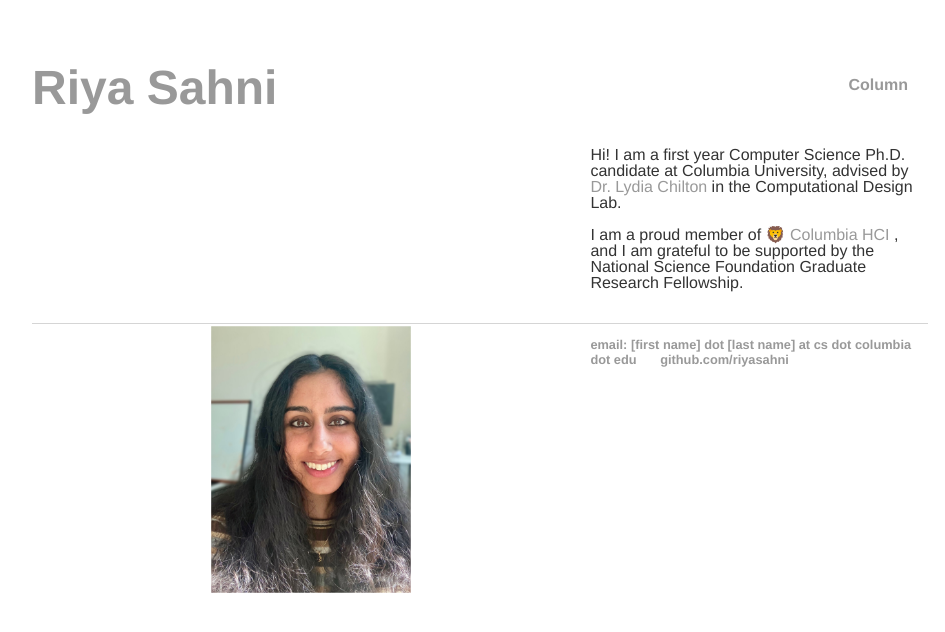
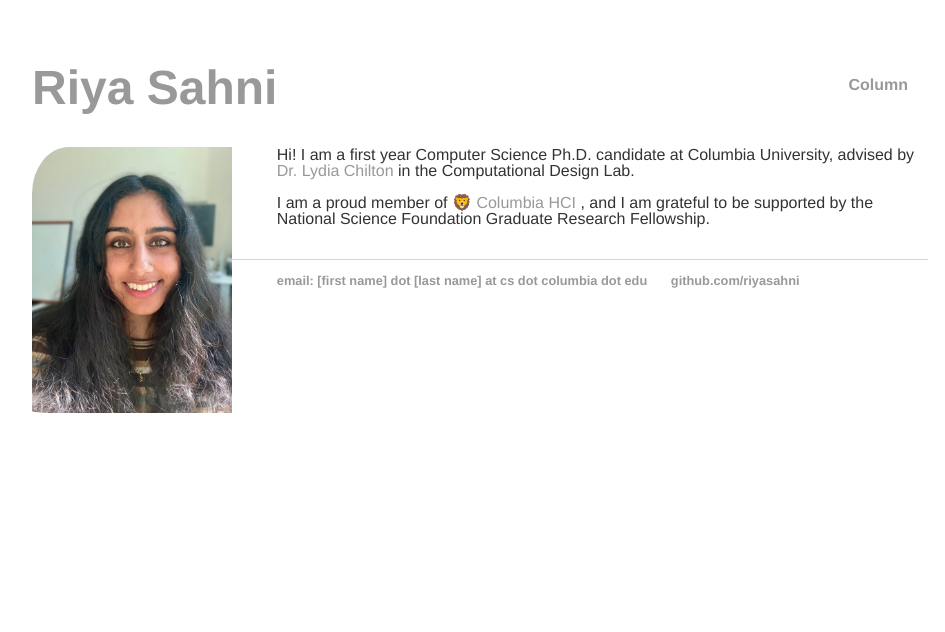
Before and after one commit to riyasahni/riyasahni.github.io, a Jekyll site: the page built from index.html, in a window 1280 px wide. Shown: the top 632 px of the page, without its empty margins (160-1105 px from the left). Built offline with Jekyll 4.4.1, drawn with Linux system fonts in a browser that asks for light colours.

Commit message:
please look better

```diff
--- a/css/main.css
+++ b/css/main.css
@@ -24,7 +24,8 @@ nav {
 }
 img {
     border-radius: 15%;
-    padding: 20%;
+    padding-right: 5%;
+    padding-bottom: 5%;
     float: left;
   }
 nav ul li, footer ul li {
```
